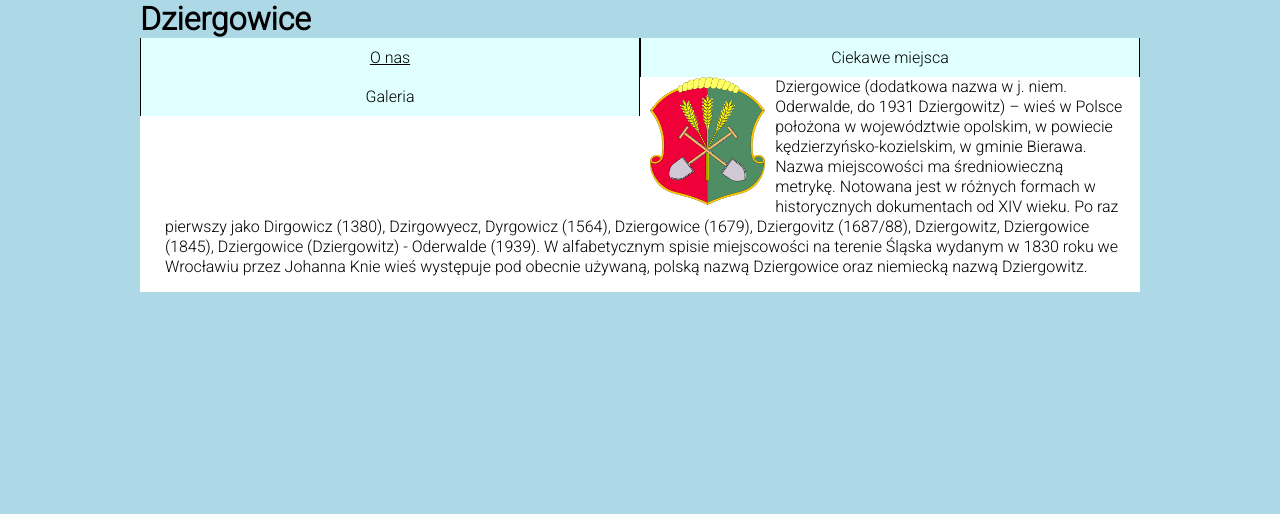
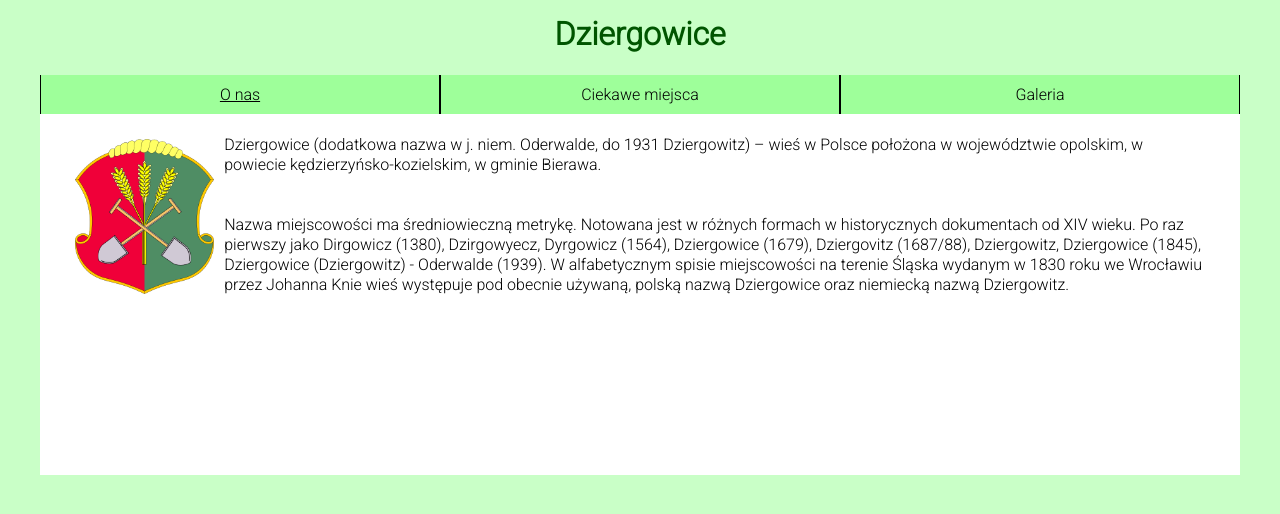
Before and after one commit to Kacperr03/Daniel_2c-1, a PHP site: page /Dziergowice/index.html in a window 1280 px wide. Shown: the top 514 px of the page. Run offline with PHP 8.4, Linux system fonts and the light colour scheme.

Commit message:
Update style.css

```diff
--- a/Dziergowice/style.css
+++ b/Dziergowice/style.css
@@ -6,19 +6,24 @@
 }
 
 body{
-    background-color: lightblue;
+    background-color: rgb(201, 255, 199);
 }
 
 #wrapper{
-    max-width: 1000px;
+    max-width: 1200px;
     width: 100%;
     margin: 0 auto 0 auto;
 }
 
-.header_img{
-    display: block;
-    float: left;
+header{
+    text-align: center;
     width: 100%;
+    height: 75px;
+    color: rgb(0, 85, 0);
+}
+
+h1{
+    padding-top: 15px;
 }
 
 .text{
@@ -30,8 +35,8 @@ body{
 .menu{
     float: left;
     display: block;
-    width: 50%;
-    background-color: lightcyan;
+    width: 33.334%;
+    background-color: rgb(158, 255, 154);
     text-align: center;
     padding: 10px 15px;
     text-decoration: none;
@@ -49,22 +54,20 @@ body{
     background-color: aqua;
 }
 
-section h1{
-    display: inline-block;
-    width: 100%;
-    background-color: white;
-    text-align: center;
-    padding: 20px 0 20px 0;
-}
-
 .article_img{
     float: left;
     width: 12%;
     margin: 0 10px 0 10px;
+    padding-top: 25px;
 }
 
-article{
+.intro{
+    height: 400px;
     background-color: white;
-    padding: 15px 15px 15px 25px;
+    padding: 20px 15px 15px 25px;
     line-height: 20px;
 }
+
+#firstp {
+    padding: 40px;
+}
```
